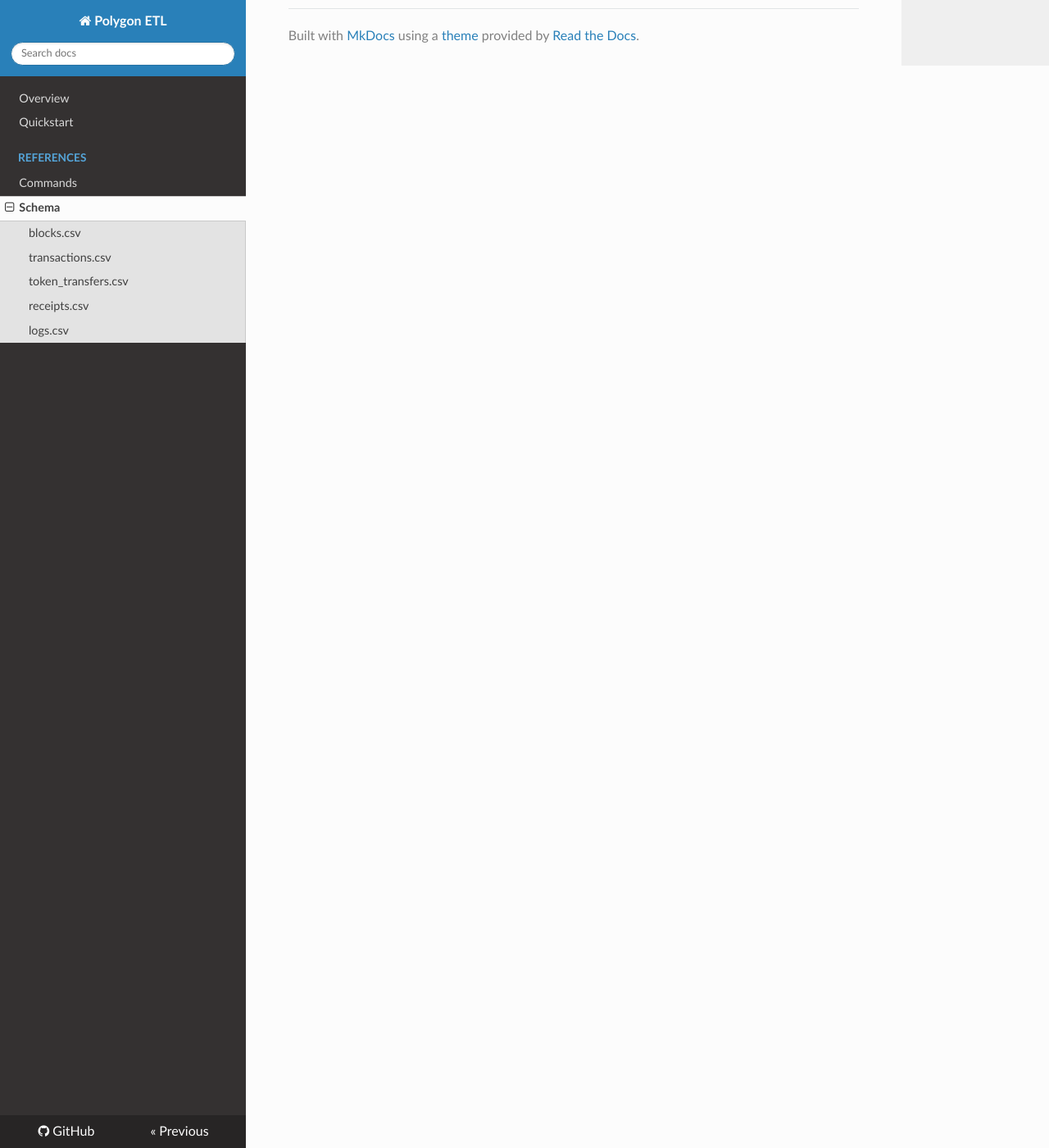
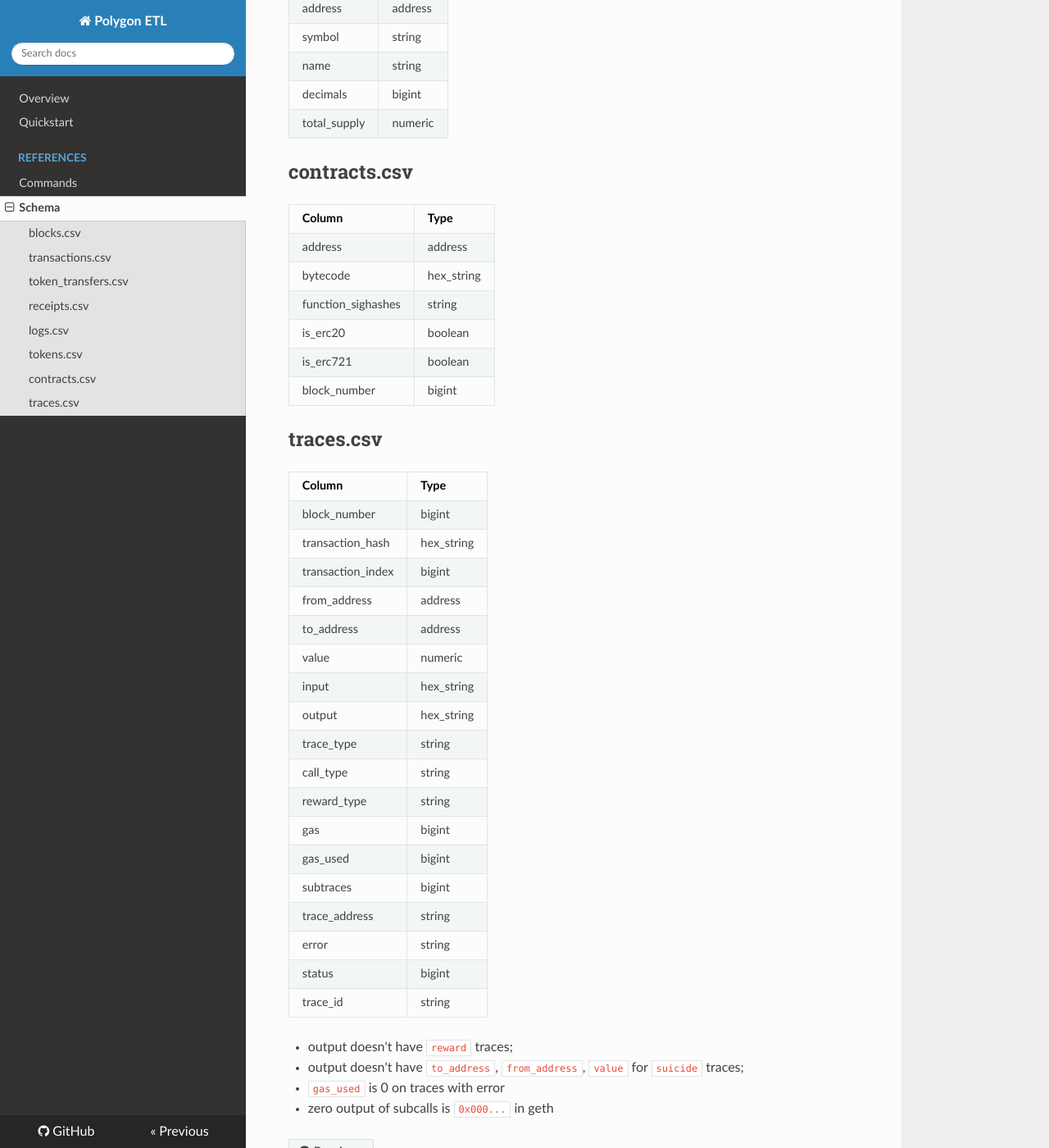
Before and after one commit to blockchain-etl/polygon-etl, an MkDocs documentation site: the page built from docs/schema.md, in a window 1280 px wide and 1400 px high, scrolled down 2853 px. Shown: the whole window at 82% size. Built offline with MkDocs 1.6.1, drawn with Linux system fonts in a browser that asks for light colours; nearby versions of some CDN libraries; some of the changed text lies outside the part shown.

Commit message:
Update missing schema + airflow docs

```diff
--- a/docs/schema.md
+++ b/docs/schema.md
@@ -4,21 +4,21 @@
 
 | Column            | Type       |
 | ----------------- | ---------- |
-| number            | bigint     |
+| number -          | bigint     |
 | hash              | hex_string |
-| parent_hash       | hex_string |
+| parent_hash -     | hex_string |
 | nonce             | hex_string |
-| sha3_uncles       | hex_string |
-| logs_bloom        | hex_string |
+| sha3_uncles -     | hex_string |
+| logs_bloom -      | hex_string |
 | transactions_root | hex_string |
 | state_root        | hex_string |
 | receipts_root     | hex_string |
 | miner             | address    |
-| difficulty        | numeric    |
+| difficulty -      | numeric    |
 | total_difficulty  | numeric    |
 | size              | bigint     |
 | extra_data        | hex_string |
-| gas_limit         | bigint     |
+| gas_limit -       | bigint     |
 | gas_used          | bigint     |
 | timestamp         | bigint     |
 | transaction_count | bigint     |
@@ -89,4 +89,51 @@
 
 ---
 
-- Might need to add `removed` to logs, which tells us if it was removed due to a chain re-org
+## tokens.csv
+
+| Column       | Type    |
+| ------------ | ------- |
+| address      | address |
+| symbol       | string  |
+| name         | string  |
+| decimals     | bigint  |
+| total_supply | numeric |
+
+## contracts.csv
+
+| Column             | Type       |
+| ------------------ | ---------- |
+| address            | address    |
+| bytecode           | hex_string |
+| function_sighashes | string     |
+| is_erc20           | boolean    |
+| is_erc721          | boolean    |
+| block_number       | bigint     |
+
+## traces.csv
+
+| Column            | Type       |
+| ----------------- | ---------- |
+| block_number      | bigint     |
+| transaction_hash  | hex_string |
+| transaction_index | bigint     |
+| from_address      | address    |
+| to_address        | address    |
+| value             | numeric    |
+| input             | hex_string |
+| output            | hex_string |
+| trace_type        | string     |
+| call_type         | string     |
+| reward_type       | string     |
+| gas               | bigint     |
+| gas_used          | bigint     |
+| subtraces         | bigint     |
+| trace_address     | string     |
+| error             | string     |
+| status            | bigint     |
+| trace_id          | string     |
+
+- output doesn't have `reward` traces;
+- output doesn't have `to_address`, `from_address`, `value` for `suicide` traces;
+- `gas_used` is 0 on traces with error
+- zero output of subcalls is `0x000...` in geth
```
Also changed, not shown: airflow/README.md (added, +144 -0 lines).
